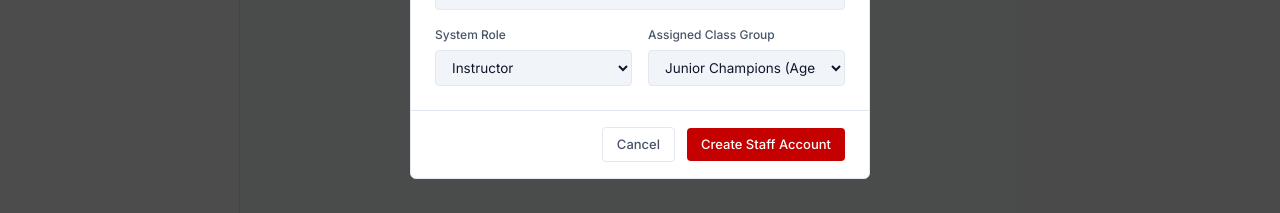
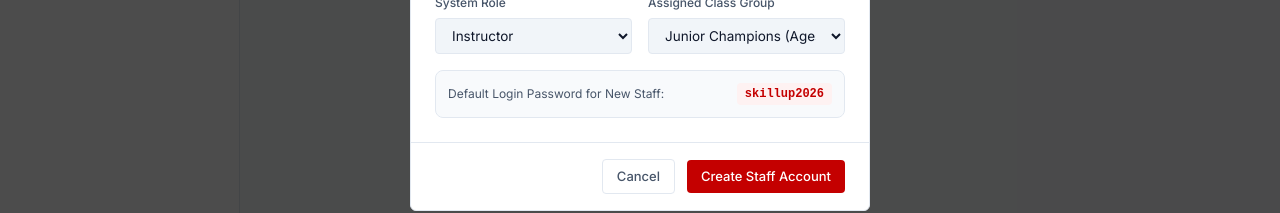
Before and after one commit to ifeanyireed/skill_up, a React (Vite) app in the folder frontend/: page /admin/users in a window 1280 px wide. Both pictures are taken after typing "name@example.com" into the empty fields and a click on the button "Add Instructor / Admin". Shown: the part 463-676 px from the top of the page. Built offline with nearby package versions, Linux system fonts and the light colour scheme; no server answers.

Commit message:
Set default password for newly created staff accounts to skillup2026 and display callout in modal

```diff
--- a/frontend/src/admin/pages/InstructorsPage.tsx
+++ b/frontend/src/admin/pages/InstructorsPage.tsx
@@ -272,6 +272,11 @@ export function InstructorsPage() {
                     </select>
                   </div>
                 </div>
+
+                <div style={{ padding: '0.75rem', background: '#F8FAFC', borderRadius: '8px', border: '1px solid #E2E8F0', fontSize: '12px', color: '#475569', display: 'flex', alignItems: 'center', justifyContent: 'space-between' }}>
+                  <span>Default Login Password for New Staff:</span>
+                  <code style={{ background: '#FEF2F2', color: '#C40000', padding: '2px 8px', borderRadius: '4px', fontWeight: 800, fontFamily: 'monospace' }}>skillup2026</code>
+                </div>
               </div>
 
               <div className="admin-modal-footer">
```
Also changed, not shown: 1 other file (tests, documents, lock files or other folders).
